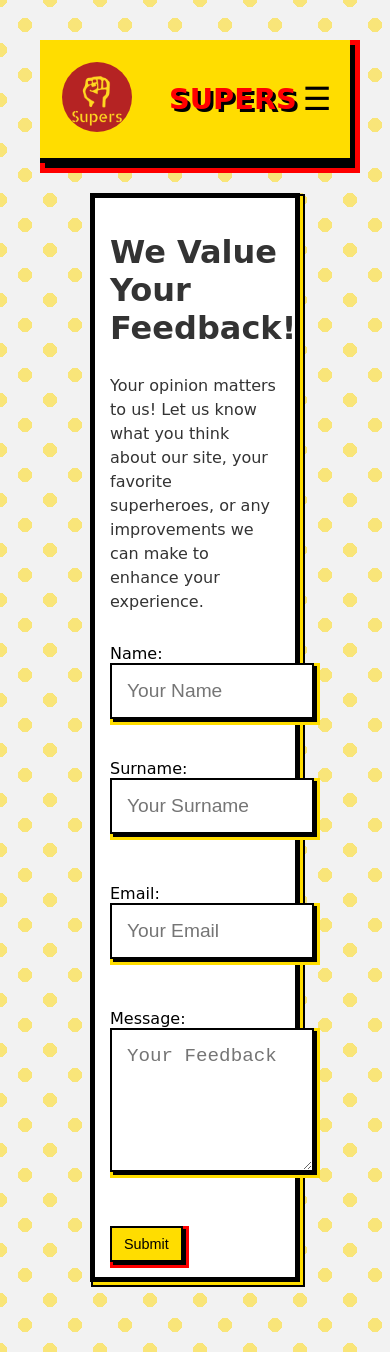
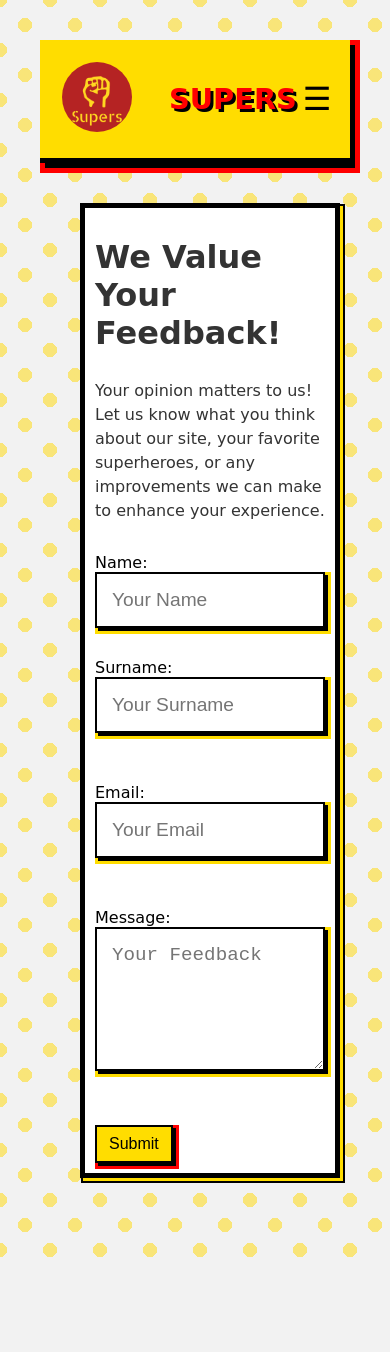
Before and after one commit to MichaelaKemp/DV200_S2_T4_Thoery, a React (Create React App) app in the folder superhero-backend/superhero-frontend/: page /feedback in a window 390 px wide. After the commit the page ends 1258 px from the top, so only its background shows below. Built offline with nearby package versions, Linux system fonts and the light colour scheme.

Commit message:
Adjusting to different screen sizes

```diff
--- a/superhero-backend/superhero-frontend/src/components/Feedback.css
+++ b/superhero-backend/superhero-frontend/src/components/Feedback.css
@@ -8,10 +8,11 @@
 /* Feedback form styling */
 .feedback-container {
   background-color: #fff;
-  padding: 40px;
+  padding: 20px;
   border: 5px solid black;
   box-shadow: 10px 10px 0px #ffdd00, 10px 10px 0px 5px black;
-  max-width: 1400px;
+  width: 90%; /* Allow the container to extend on smaller screens */
+  max-width: 800px; /* Limit the max width for larger screens */
   margin: 20px auto;
   text-align: left;
 }
@@ -45,6 +46,7 @@ input, textarea {
   border: 2px solid black;
   box-shadow: 3px 3px 0px black, 3px 3px 0px 3px #ffdd00;
   margin-bottom: 20px;
+  box-sizing: border-box; /* Ensure padding is included in the width */
 }
 
 /* Form group styling */
@@ -79,25 +81,21 @@ input, textarea {
 /* Responsive Design - Media Queries */
 @media (max-width: 768px) {
   .feedback-container {
-    padding: 20px;
+    width: 95%; /* Make the container take more space on smaller screens */
+    padding: 15px;
     box-shadow: 5px 5px 0px #ffdd00, 5px 5px 0px 3px black;
-    margin: 10px;
   }
 
   .name-surname-group {
-    flex-direction: column;
-    gap: 20px;
-  }
-
-  .submit-btn {
-    font-size: 1rem;
-    padding: 10px 15px;
+    flex-direction: column; /* Stack the fields on smaller screens */
+    gap: 10px;
   }
 }
 
 @media (max-width: 480px) {
   .feedback-container {
-    padding: 15px;
+    width: 100%; /* Extend the container fully for very small screens */
+    padding: 10px;
     box-shadow: 3px 3px 0px #ffdd00, 3px 3px 0px 2px black;
   }
 
@@ -106,7 +104,7 @@ input, textarea {
   }
 
   .submit-btn {
-    font-size: 0.9rem;
+    font-size: 1rem;
     padding: 8px 12px;
   }
 }
```
